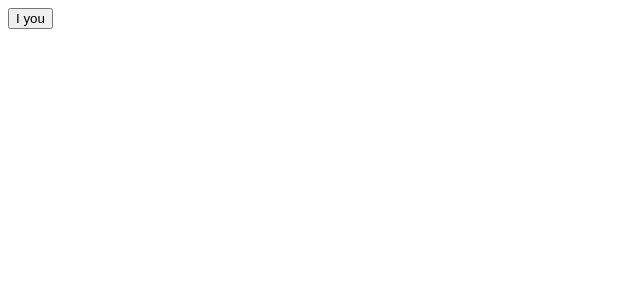
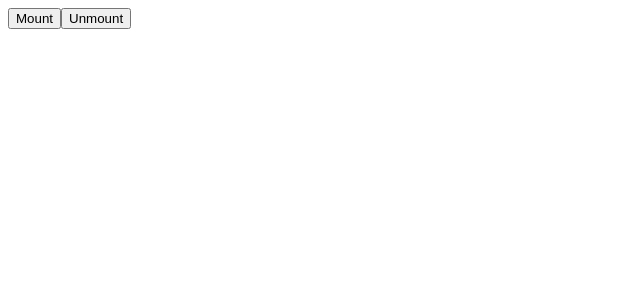
Before and after one commit to thanhliem89dn/react-beginner-egghead-tutorial, a React app: page / in a window 1280 px wide. Shown: the top 300 px of the page, without its empty margins (0-640 px from the left). Built offline with nearby package versions, Linux system fonts and the light colour scheme.

Commit message:
lession - react-component-lifecycle-mounting-basics

```diff
--- a/App.js
+++ b/App.js
@@ -2,17 +2,53 @@
 import ReactDom from 'react-dom';
 
 class App extends React.Component {
+  constructor() {
+    super();
+    this.state = { val:0 };
+    this.update = this.update.bind(this);
+  }
+  update() {
+    this.setState({val: this.state.val + 1})
+  }
+  componentWillMount() {
+    console.log('mounting')
+  }
   render() {
-    return <Button> I <Heart/> you </Button>
+    console.log('rendering')
+    return <Button update={this.update}> I <Heart/> you {this.state.val} </Button>
+  }
+  componentDidMount() {
+    console.log('mounted')
+  }
+  componentWillUnmount() {
+    console.log('will unmount')
   }
 }
 
 class Button extends React.Component {
   render() {
-    return <button> {this.props.children} </button>
+    return <button onClick={this.props.update}> {this.props.children}  </button>
+  }
+}
+
+class Wrapper extends React.Component {
+  mount() {
+    ReactDom.render(<App />, document.getElementById('a'));
+  }
+  unmount() {
+    ReactDom.unmountComponentAtNode(document.getElementById('a'));
+  }
+  render () {
+    return (
+      <div>
+        <button onClick={this.mount.bind(this)}>Mount</button>
+        <button onClick={this.unmount.bind(this)}>Unmount</button>
+        <div id='a'></div>
+      </div>
+    )
   }
 }
 
 const Heart = () => <span className="glyphicon glyphicon-heart"> </span>
 
-export default App
+export default Wrapper
--- a/main.js
+++ b/main.js
@@ -1,7 +1,7 @@
 import React from 'react';
 import ReactDom from 'react-dom';
-import App from './App';
+import Wrapper from './App';
 
 ReactDom.render(
-  <App />, document.getElementById('app')
+  <Wrapper />, document.getElementById('app')
 );
```
